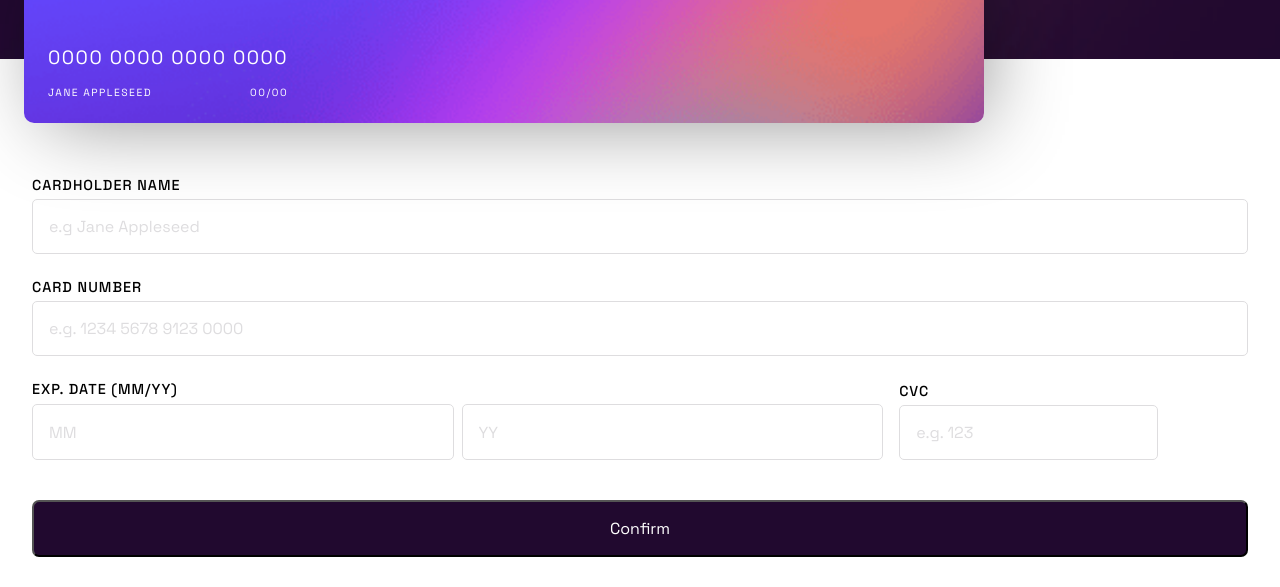
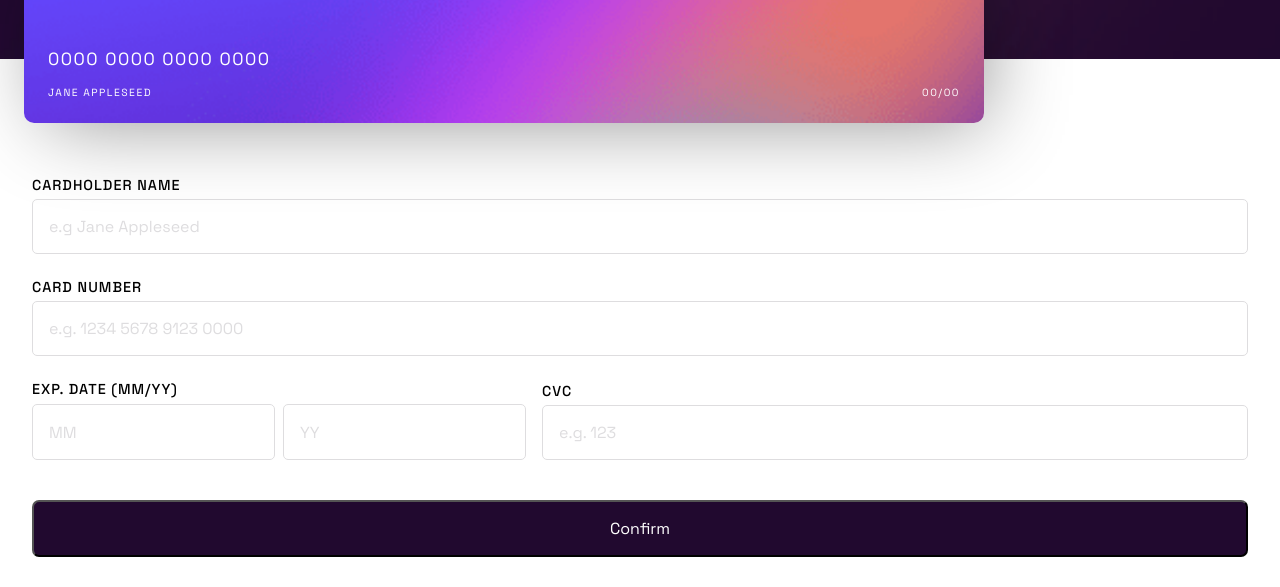
Before and after one commit to nathaliaif/interactive-card-details, a plain HTML site: page index.html in a window 1280 px wide. Shown: the part 213-800 px from the top of the page. Drawn offline with Linux system fonts and the light colour scheme.

Commit message:
fix: adjust the front card texts

```diff
--- a/index.html
+++ b/index.html
@@ -35,17 +35,17 @@
       <input type="text" id="cardholder-name" placeholder="e.g Jane Appleseed">
 
       <label for="card-number">Card Number</label>
-      <input type="text" id="card-number" placeholder="e.g. 1234 5678 9123 0000">
+      <input type="text" id="card-number" placeholder="e.g. 1234 5678 9123 0000" class="form-card__input-number">
 
       <div class="form__double-info">
         <div class="form__double-info__expiration">
           <label id="card-expiration">Exp. Date (MM/YY)</label>
-          <input type="text" id="expiration-month" placeholder="MM" aria-labelledby="card-expiration">
-          <input type="text" id="expiration-year" placeholder="YY" aria-labelledby="card-expiration">
+          <input type="text" id="expiration-month" placeholder="MM" maxlength="2" aria-labelledby="card-expiration" class="form-card__input-number">
+          <input type="text" id="expiration-year" placeholder="YY" maxlength="2" aria-labelledby="card-expiration" class="form-card__input-number">
         </div>
         <div class="form__double-info__cvc">
           <label for="card-cvc">CVC</label>
-          <input type="text" id="card-cvc" placeholder="e.g. 123">
+          <input type="text" id="card-cvc" placeholder="e.g. 123" maxlength="3" class="form-card__input-number">
         </div>
       </div>
 
--- a/style.css
+++ b/style.css
@@ -51,6 +51,9 @@ header {
     position: absolute;
     top: 10rem;
     left: 1.5rem;
+    display: flex;
+    flex-direction: column;
+    justify-content: space-between;
     width: 75%;
     height: 11em;
     background: url('images/bg-card-front.png');
@@ -72,13 +75,12 @@ header {
     display: flex;
     flex-direction: column;
     row-gap: 1rem;
-    position: absolute;
-    bottom: 1.5rem;
+    position: relative;
     letter-spacing: 1.5px;
 }
 
 #card-front__number {
-    font-size: 1.2rem;
+    font-size: 1.1rem;
 }
 
 .card-front__info {
@@ -119,11 +121,16 @@ main {
         font-size: 1rem;
         color: var(--light-gray);
     }
+
+    &:focus {
+        border: 1px solid var(--dark-violet);
+    }
 }
 
 .form__double-info {
     display: flex;
     column-gap: 1rem;
+    width: 100%;
 }
 
 .form__double-info__expiration {
@@ -149,6 +156,7 @@ main {
 
 .form__double-info__cvc {
     align-self: flex-end;
+    width: 100%;
 }
 
 .button {
```
